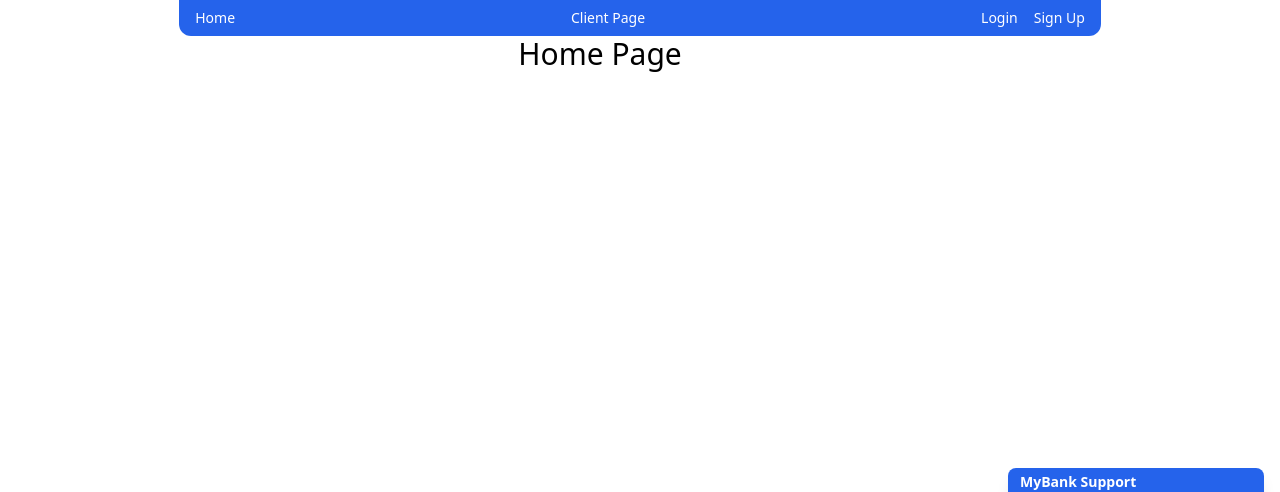
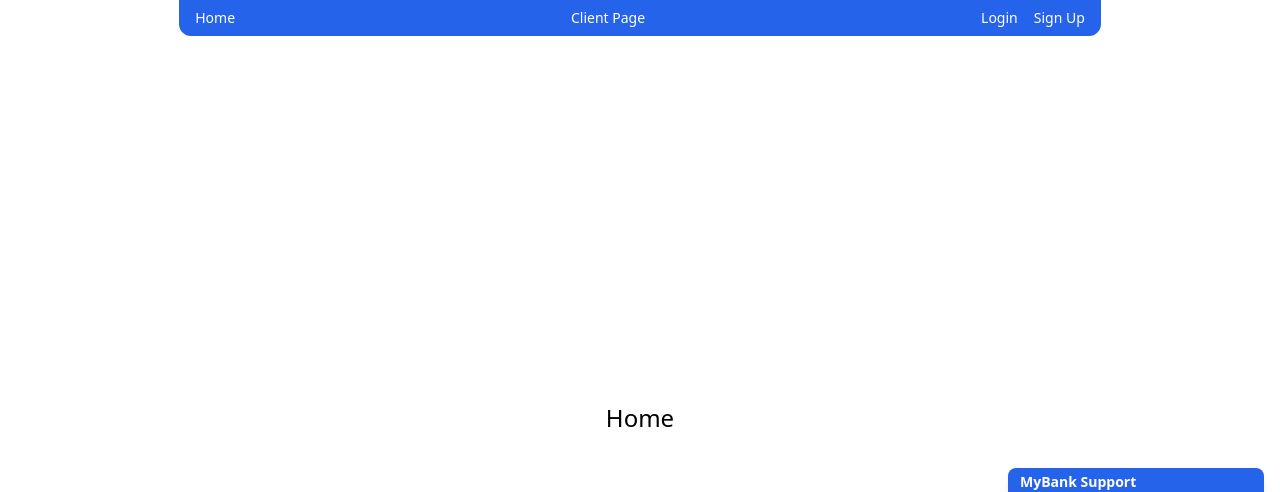
Before and after one commit to AhmedJader/ufothackathon, a Next.js app: page / in a window 1280 px wide. Shown: the top 492 px of the page. Built offline with nearby package versions, Linux system fonts and the light colour scheme; no server answers.

Commit message:
created client and profile and integrated styling and populated

```diff
--- a/app/page.tsx
+++ b/app/page.tsx
@@ -3,9 +3,9 @@ export default function Home() {
   return (
 
     <div className="flex flex-col items-center justify-start h-full">
-      <div className=''>
-        <h1 className='text-3xl mr-20'>Home Page</h1>
-      </div>
+      <div className="flex items-center justify-center h-full">
+      <h1 className="text-2xl">Home</h1>
+    </div>
 
       <Hero />
     </div>
--- a/app/profile/[[...profile]]/page.tsx
+++ b/app/profile/[[...profile]]/page.tsx
@@ -17,7 +17,7 @@ const Profile = async () => {
     const user = await currentUser();
 
     return (
-        <div className='flex flex-col items-center justify-center h-full mt-2'>
+        <div className='flex flex-col items-center justify-center h-full mt-10'>
             <h1 className='text-2xl text-center mb-5'>Welcome {user?.firstName || "User"}</h1>
             <UserProfile />
         </div>
```
